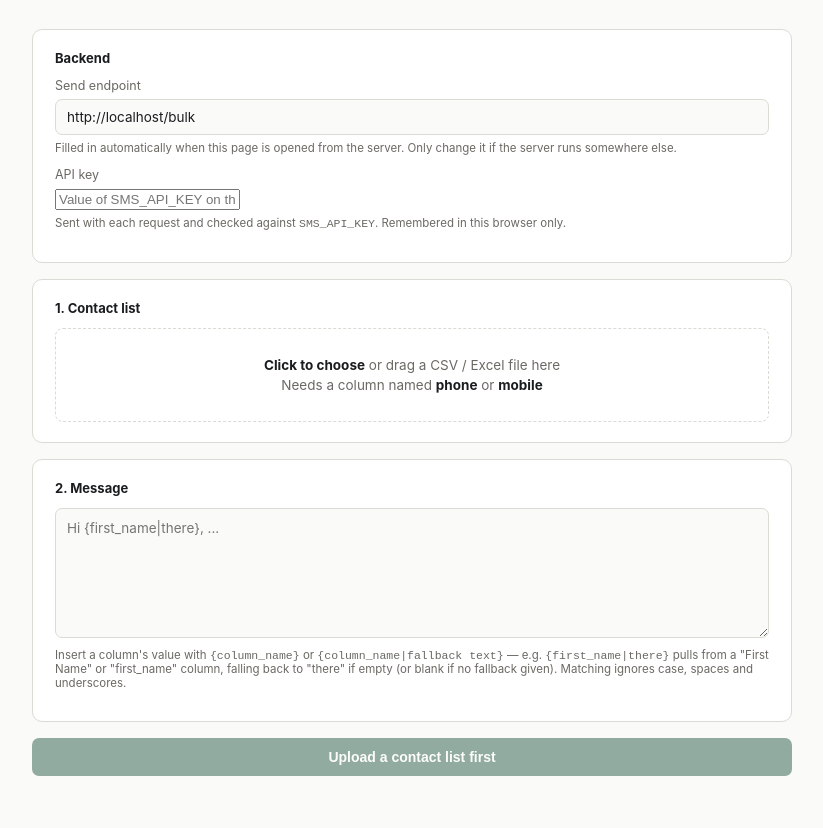
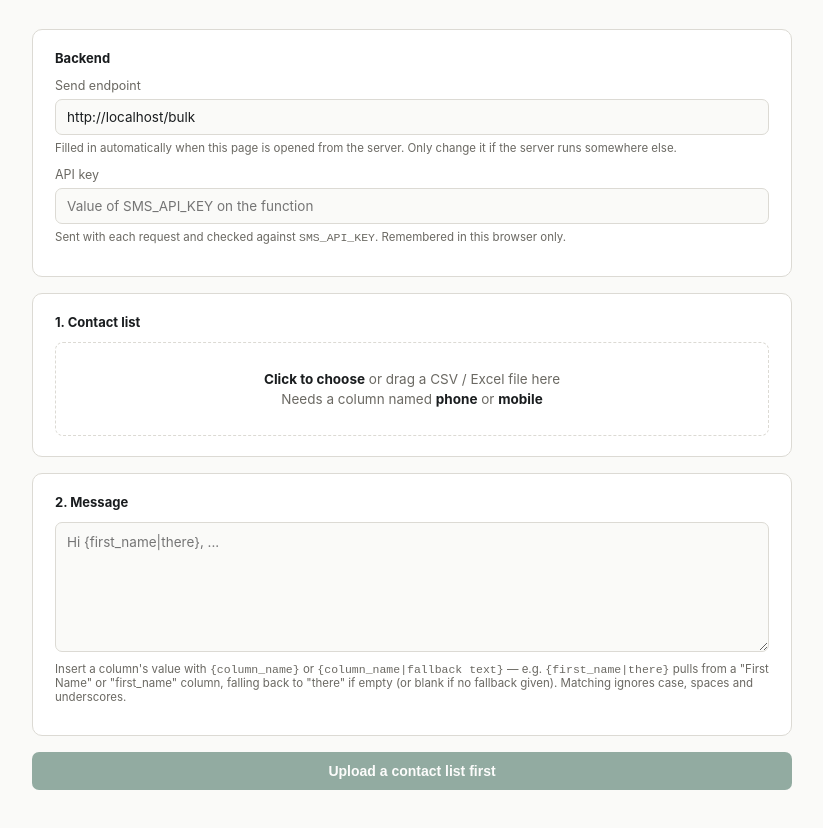
Before and after one commit to asha-kendra/sms-bulk-sender, a website: page public/index.html in a window 1280 px wide. Shown: the part 82-910 px from the top of the page, without its empty margins (228-1051 px from the left). Drawn offline with Linux system fonts and the light colour scheme.

Commit message:
Style the API key field like the other inputs
Co-Authored-By: Claude Opus 5.5 <noreply@anthropic.com>
Claude-Session: https://claude.ai/code/session_01Lp1XTz2GovBSd4zM8PkbM2

```diff
--- a/public/index.html
+++ b/public/index.html
@@ -59,7 +59,7 @@
 		color: var(--muted);
 		margin-bottom: 6px;
 	}
-	input[type="text"], input[type="url"], textarea {
+	input[type="text"], input[type="url"], input[type="password"], textarea {
 		width: 100%;
 		font-size: 13.5px;
 		font-family: inherit;
```
